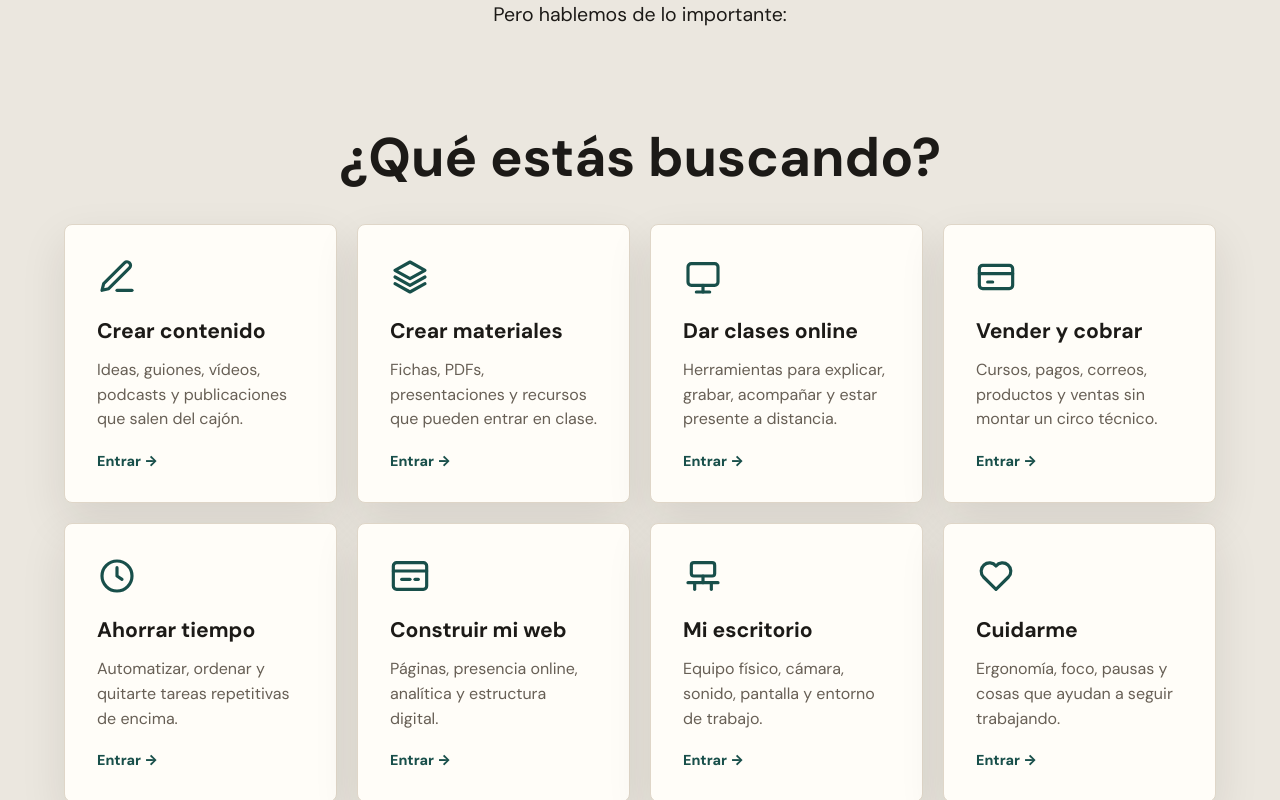
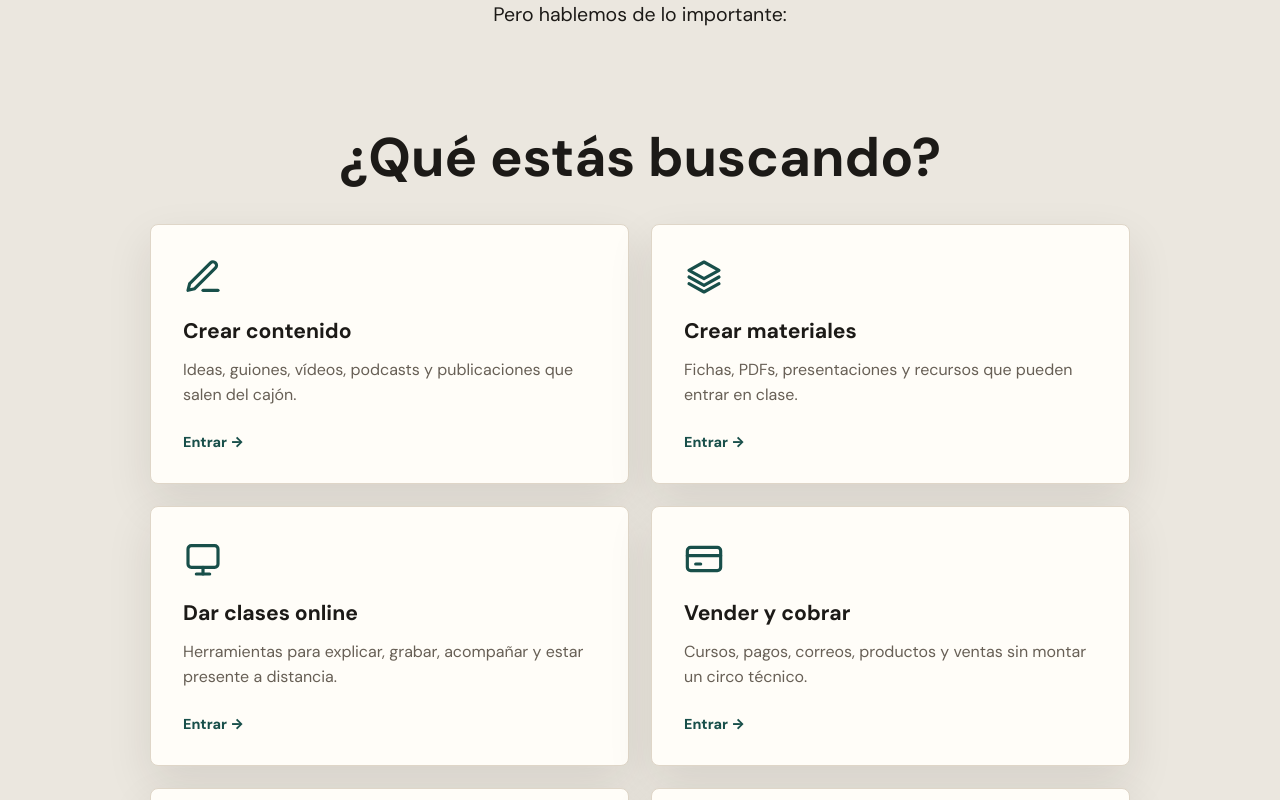
Before and after one commit to boreas77/laborjatorio, a Next.js app: page / in a window 1280 px wide. Shown: the part 760-1560 px from the top of the page. Built offline with nearby package versions, Linux system fonts and the light colour scheme.

Commit message:
Corrige categorias de home a dos columnas

```diff
--- a/src/app/globals.css
+++ b/src/app/globals.css
@@ -276,7 +276,7 @@ main {
 
 .home-categories__inner {
   margin: 0 auto;
-  max-width: 1320px;
+  max-width: 980px;
 }
 
 .home-categories__inner h2 {
@@ -290,8 +290,9 @@ main {
 
 .home-need-grid {
   display: grid;
-  gap: 20px;
-  grid-template-columns: repeat(4, minmax(0, 1fr));
+  gap: 22px;
+  grid-auto-rows: 1fr;
+  grid-template-columns: repeat(2, minmax(0, 1fr));
 }
 
 .home-need-card {
@@ -302,7 +303,8 @@ main {
   color: var(--ink);
   display: grid;
   gap: 14px;
-  min-height: 270px;
+  grid-template-rows: auto auto 1fr auto;
+  min-height: 260px;
   padding: clamp(22px, 2.5vw, 32px);
 }
 
@@ -338,12 +340,6 @@ main {
   font-size: 0.9rem;
   font-weight: 850;
   padding-top: 6px;
-}
-
-@media (max-width: 1100px) {
-  .home-need-grid {
-    grid-template-columns: repeat(2, minmax(0, 1fr));
-  }
 }
 
 .home-borja-cta__inner h2 {
```
Also changed, not shown: 1 other file (tests, documents, lock files or other folders).
